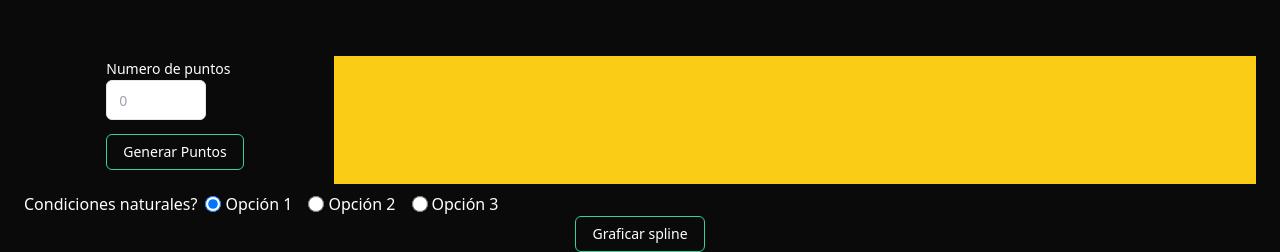
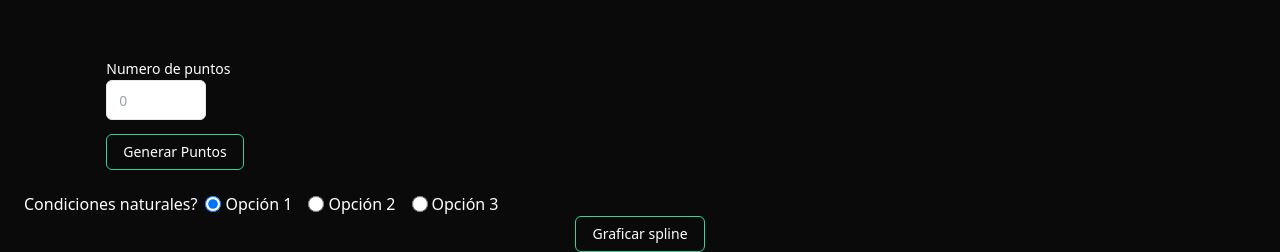
Before and after one commit to nakato156/splines-cubicos-grrr, a Flask app: page / in a window 1280 px wide. Shown: the part 84-336 px from the top of the page. Run offline with Flask 3, Linux system fonts and the light colour scheme; style sheets or scripts are compiled from the project's sources.

Commit message:
update requirements and create Readme

```diff
--- a/app/templates/index.html
+++ b/app/templates/index.html
@@ -31,7 +31,7 @@
                     </button>
                 </div>
             </div>
-            <div class="text-white col-span-5 md:col-span-6 bg-yellow-400 justify-start">
+            <div class="text-white col-span-5 md:col-span-6 justify-start">
                 <div class="flex h-full items-center justify-start">
                     <div class="overflow-x-auto">
                         <table class="w-full shadow-md rounded-xl">
```
Also changed, not shown: requirements.txt (+11 -0 lines).
